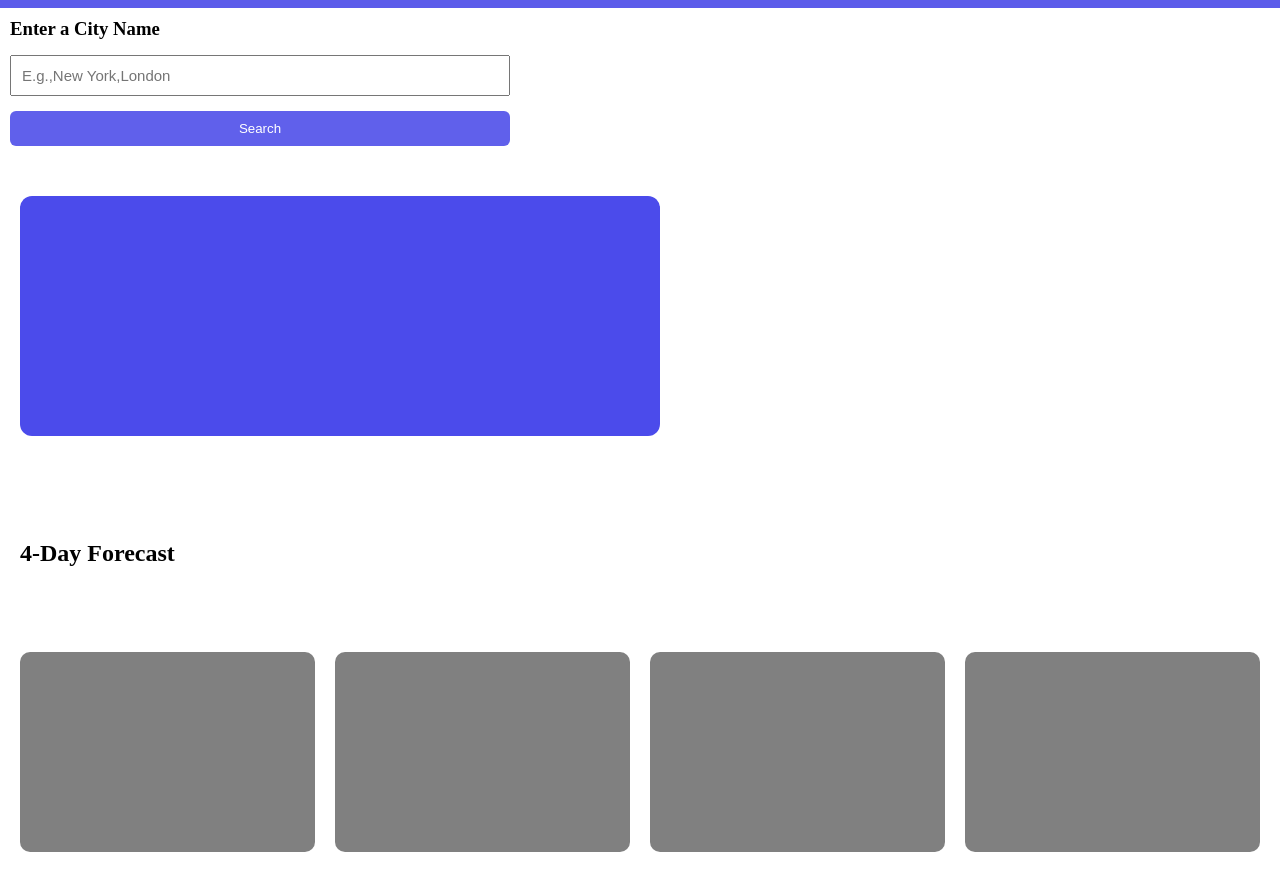
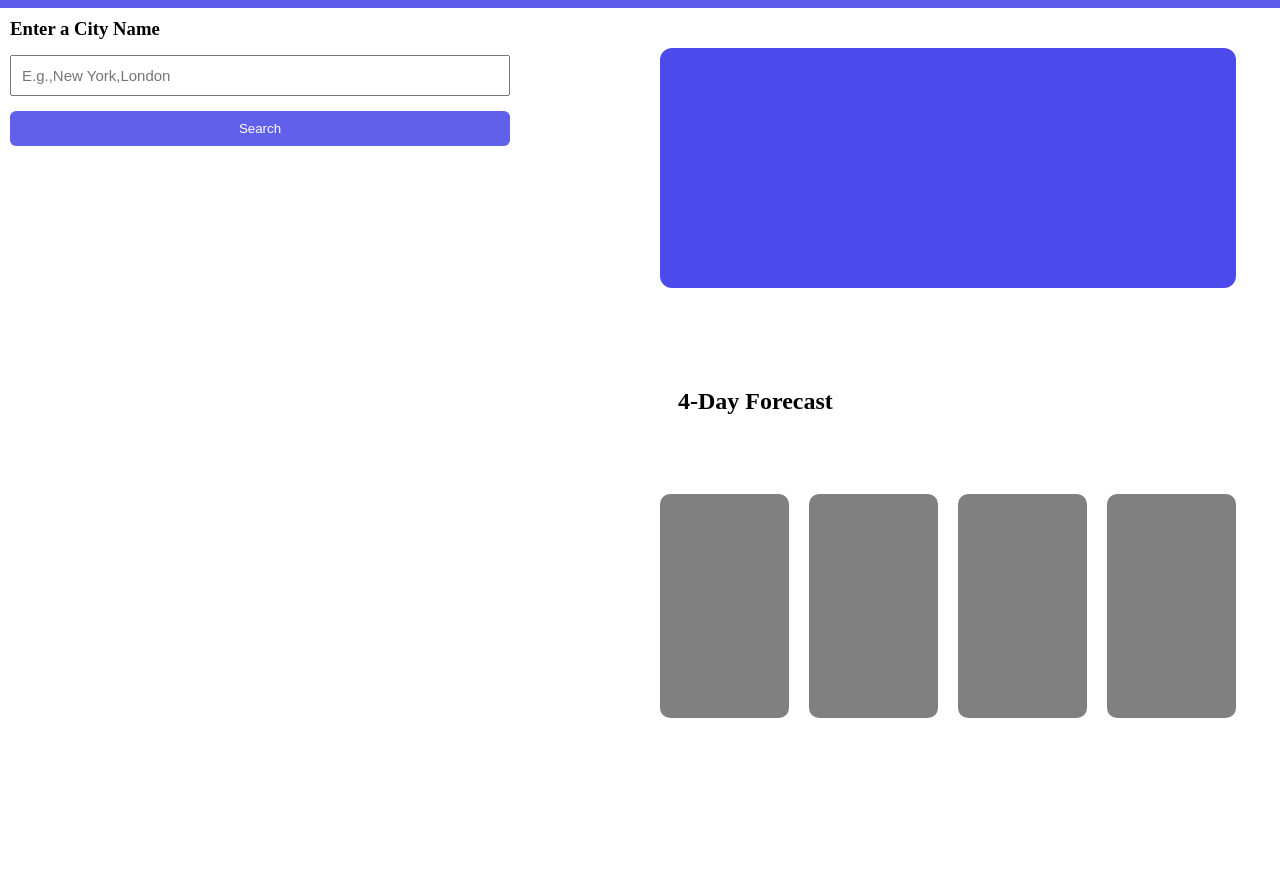
Before and after one commit to meghanaa15/Weather_forecasting, a plain HTML site: page index.html in a window 1280 px wide. Shown: the part 49-940 px from the top of the page. After the commit the page ends 857 px from the top, so only its background shows below. Drawn offline with Linux system fonts and the light colour scheme.

Commit message:
updated the dashboard

```diff
--- a/css/style.css
+++ b/css/style.css
@@ -52,8 +52,13 @@ h1{
     padding: 10px;
 }
 
+.page{
+    display: flex;
+}
+
 .panel{
     display: flex;
+    justify-content: space-between;
 }
 
 .main{
@@ -89,7 +94,7 @@ h1{
 .board{
     margin-top: 20px;
     margin-bottom: 20px;
-    width: 50vw;
+    width: 45vw;
     height: 30vh;
     background-color: rgb(75, 75, 235);
     color: white;
@@ -99,10 +104,11 @@ h1{
     border-radius: 12px;
 }
 
-.forecast title{
+.forecast-title{
     margin-top: 10px;
     margin-bottom: 10px;
     padding-left: 18px;
+    text-align: left;
 }
 
 .container{
@@ -114,7 +120,7 @@ h1{
 
 #demo1{
     width: 25%;
-    height: 25vh;
+    height: 28vh;
     padding: 20px;
     background: grey;
     border-radius:  10px;
@@ -124,7 +130,7 @@ h1{
 
 #demo2{
     width: 25%;
-    height: 25vh;
+    height: 28vh;
     padding: 20px;
     background: grey;
     border-radius: 10px;
@@ -134,7 +140,7 @@ h1{
 
 #demo3{
     width: 25%;
-    height: 25vh;
+    height: 28vh;
     padding: 20px;
     background-color: grey;
     border-radius: 10px;
@@ -144,7 +150,7 @@ h1{
 
 #demo4{
     width: 25%;
-    height: 25vh;
+    height: 28vh;
     padding: 20px;
     background-color: grey;
     border-radius: 10px;
--- a/index.html
+++ b/index.html
@@ -17,18 +17,18 @@
      <div id="app" style="display: none;">
 
     <h1><b>Weather Dashboard</b></h1>
-
+    <div class="page">
     <div class="panel">
     <div class="main">
-    <h3>Enter a City Name</h3>
-    <input id="ipt" placeholder="E.g.,New York,London">
-    <button id="btn">Search</button>
+       <h3>Enter a City Name</h3>
+       <input id="ipt" placeholder="E.g.,New York,London">
+       <button id="btn">Search</button>
     </div>
     </div>
 
     <div class="dash">
-    <div id="current-day" class="board"></div>
-<h2 class="forecast title"><b>4-Day Forecast</b></h2>
+        <div id="current-day" class="board"></div>
+        <h2 class="forecast-title"><b>4-Day Forecast</b></h2>
     <div class="container">
         <div id="demo1" class="card"></div>
         <div id="demo2" class="card"></div>
@@ -37,9 +37,7 @@
         </div>
         </div>
         </div>
-</div>
-</div>
-</div>
+    </div>
 <script src="./script.js"></script>
 </body>
 </html>
```
